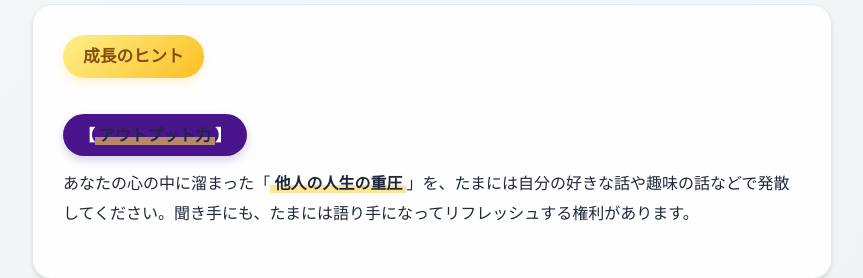
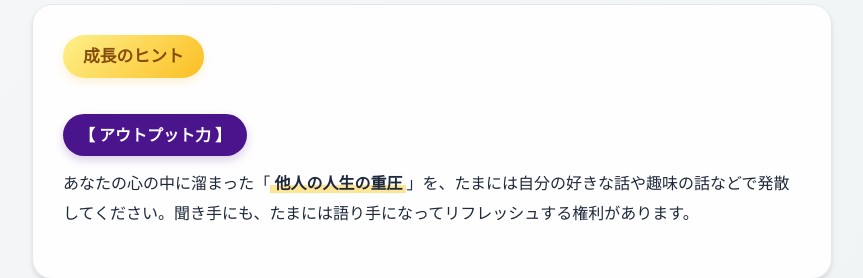
Before and after one commit to japan-Contents-maker-566597/alc-type16, a plain HTML site: page alctype16/types/fodt.html in a window 1280 px wide. Shown: the part 1660-1938 px from the top of the page, without its empty margins (208-1071 px from the left). Drawn offline with Linux system fonts and the light colour scheme.

Commit message:
update: refine top copy and fix highlight colors

```diff
--- a/alctype16/css/main.css
+++ b/alctype16/css/main.css
@@ -207,6 +207,10 @@ a:hover { opacity: 0.8; }
   margin-bottom: 12px;
   box-shadow: 0 4px 10px rgba(74, 20, 140, 0.2);
 }
+.key-sentence .marker-highlight {
+  color: #ffffff; /* Override marker dark text */
+  background: none; /* Remove yellow marker as it conflicts with purple */
+}
 .result-good { background-color: #f0fdf4; padding: 24px; border-radius: 20px; border: 1px solid #bbf7d0; box-shadow: 0 4px 12px rgba(22, 163, 74, 0.05); }
 .result-bad { background-color: #fef2f2; padding: 24px; border-radius: 20px; border: 1px solid #fecaca; box-shadow: 0 4px 12px rgba(220, 38, 38, 0.05); }
 
```
Also changed, not shown: alctype16/index.html (+1 -1 lines).
